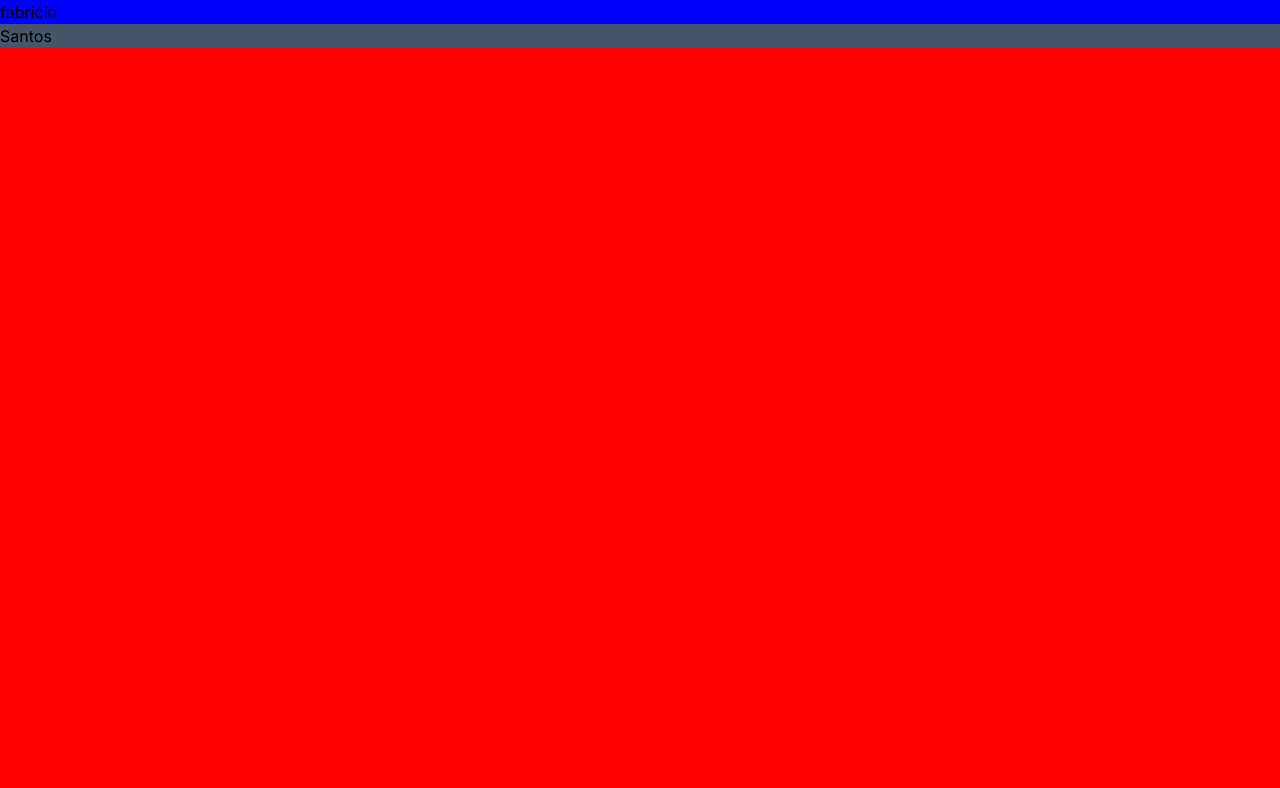
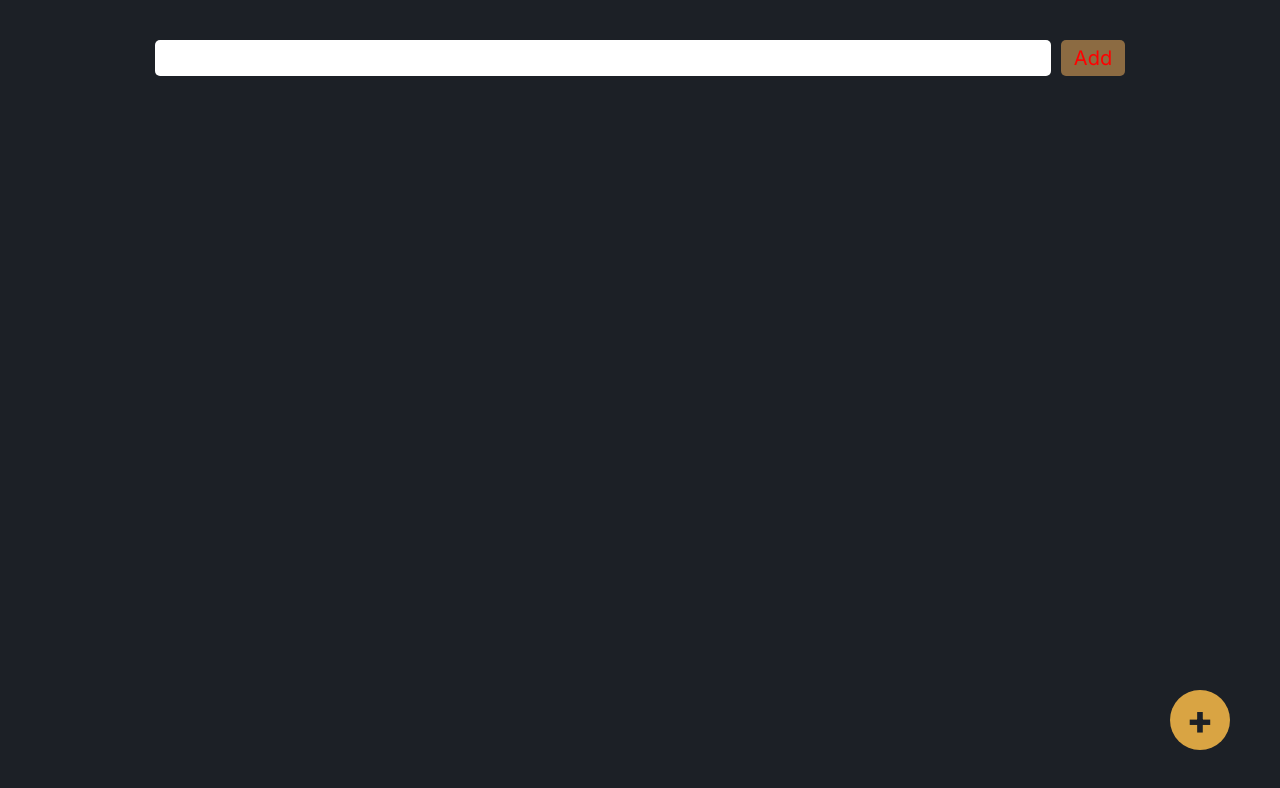
Before and after one commit to SantosFab/to_do, a Next.js app: page / in a window 1280 px wide. Shown: the top 788 px of the page. Built offline with nearby package versions, Linux system fonts and the light colour scheme.

Commit message:
feat: partially implement task addition logic

```diff
--- a/src/app/layout.tsx
+++ b/src/app/layout.tsx
@@ -17,10 +17,9 @@ export default function RootLayout({
 }>) {
   return (
     <html lang="pt-br">
-      <body className={inter.className}>
+      <body className={`${inter.className} container mx-auto`}>
         <StyledComponentsRegistry>
-          {" "}
-          <ThemeClient>{children}</ThemeClient>{" "}
+          <ThemeClient>{children}</ThemeClient>
         </StyledComponentsRegistry>
       </body>
     </html>
--- a/src/app/page.tsx
+++ b/src/app/page.tsx
@@ -1,10 +1,37 @@
+"use client";
+import { ChangeEvent, useState } from "react";
 import * as Styled from "./styled";
 
 export default function Home() {
+  const [textInput, setTextInput] = useState<string>("");
+  const [toDoList, setToDoList] = useState<string[]>([]);
+
+  const handleTextInput = (event: ChangeEvent<HTMLInputElement>) =>
+    setTextInput(event.target.value);
+
+  const handleTodoList = () =>
+    setToDoList((current) => [...current, textInput]);
   return (
-    <main>
-      <Styled.StyledTest>fabricio</Styled.StyledTest>
-      <div className="bg-slate-600">Santos</div>
-    </main>
+    <Styled.StyledHome>
+      <Styled.StyledContainerToDo>
+        <div className="w-full mx-auto flex justify-center">
+          <Styled.StyledInput
+            type="text"
+            value={textInput}
+            onChange={handleTextInput}
+          ></Styled.StyledInput>
+          <Styled.StyledButtonTop onClick={handleTodoList}>
+            Add
+          </Styled.StyledButtonTop>
+        </div>
+        {toDoList.map((ToDo, index) => (
+          <Styled.StyledToDo key={index}>{ToDo}</Styled.StyledToDo>
+        ))}
+      </Styled.StyledContainerToDo>
+
+      <Styled.StyledButtonBottom onClick={handleTodoList}>
+        +
+      </Styled.StyledButtonBottom>
+    </Styled.StyledHome>
   );
 }
--- a/src/app/styled.ts
+++ b/src/app/styled.ts
@@ -1,8 +1,67 @@
 "use client";
 import styled, { css } from "styled-components";
 
-export const StyledTest = styled.div`
-  ${({ theme }) => css`
-    background-color: ${theme.colors.secondary};
+export const StyledHome = styled.main`
+  ${({}) => css`
+    min-height: 100vh;
   `}
 `;
+
+export const StyledContainerToDo = styled.div`
+  ${({}) => css`
+    display: flex;
+    flex-direction: column;
+    align-items: center;
+    padding-top: 40px;
+    color: red;
+  `}
+`;
+
+export const StyledInput = styled.input`
+  ${({}) => css`
+    width: 70%;
+    padding: 0 5px 0 5px;
+    border-radius: 5px;
+  `}
+`;
+
+export const StyledButtonTop = styled.button`
+  ${({ theme }) => css`
+    font-size: 20px;
+    padding: 3px;
+    min-width: 5%;
+    background-color: ${theme.background.brownLight};
+    margin-left: 10px;
+    border-radius: 5px;
+  `}
+`;
+
+export const StyledToDo = styled.p`
+  ${({ theme }) => css`
+    display: inline-block;
+    width: calc(75% + 15px);
+    margin-top: 20px;
+    background-color: ${theme.background.brownLight};
+    &:first-of-type {
+      margin-top: 80px;
+    }
+  `}
+`;
+
+export const StyledButtonBottom = styled.button`
+  ${({ theme }) => css`
+    position: absolute;
+    bottom: 50px;
+    right: 50px;
+    height: 60px;
+    width: 60px;
+    background-color: ${theme.background.yellowLight};
+    color: ${theme.fontColor.black};
+    border-radius: 50%;
+    font-size: 40px;
+    display: flex;
+    justify-content: center;
+    align-items: center;
+    font-weight: 800;
+  `}
+`;
--- a/src/styles/globals.ts
+++ b/src/styles/globals.ts
@@ -10,7 +10,7 @@ const GlobalStyles = createGlobalStyle`
   }
 
   body {
-    background-color: ${({ theme }) => theme.colors.primary}
+    background-color: ${({ theme }) => theme.background.black};
   }
 `;
 
--- a/src/styles/themes/ITheme.tsx
+++ b/src/styles/themes/ITheme.tsx
@@ -1,6 +1,16 @@
 export interface ITheme {
-  colors: {
-    primary: string;
-    secondary: string;
+  background: {
+    black: string;
+    yellowLight: string;
+    yellowDark: string;
+    brownLight: string;
+    brownDark: string;
+  };
+  fontColor: {
+    black: string;
+    yellowLight: string;
+    yellowDark: string;
+    brownLight: string;
+    brownDark: string;
   };
 }
--- a/src/styles/themes/theme.tsx
+++ b/src/styles/themes/theme.tsx
@@ -1,8 +1,18 @@
 import { ITheme } from "./ITheme";
 
 export const theme: ITheme = {
-  colors: {
-    primary: "red",
-    secondary: "blue",
+  background: {
+    black: "#1C2026",
+    yellowLight: "#D9A443",
+    yellowDark: "#BF863F",
+    brownLight: "#8C6B42",
+    brownDark: "#735C48",
+  },
+  fontColor: {
+    black: "#1C2026",
+    yellowLight: "#D9A443",
+    yellowDark: "#BF863F",
+    brownLight: "#8C6B42",
+    brownDark: "#735C48",
   },
 };
```
